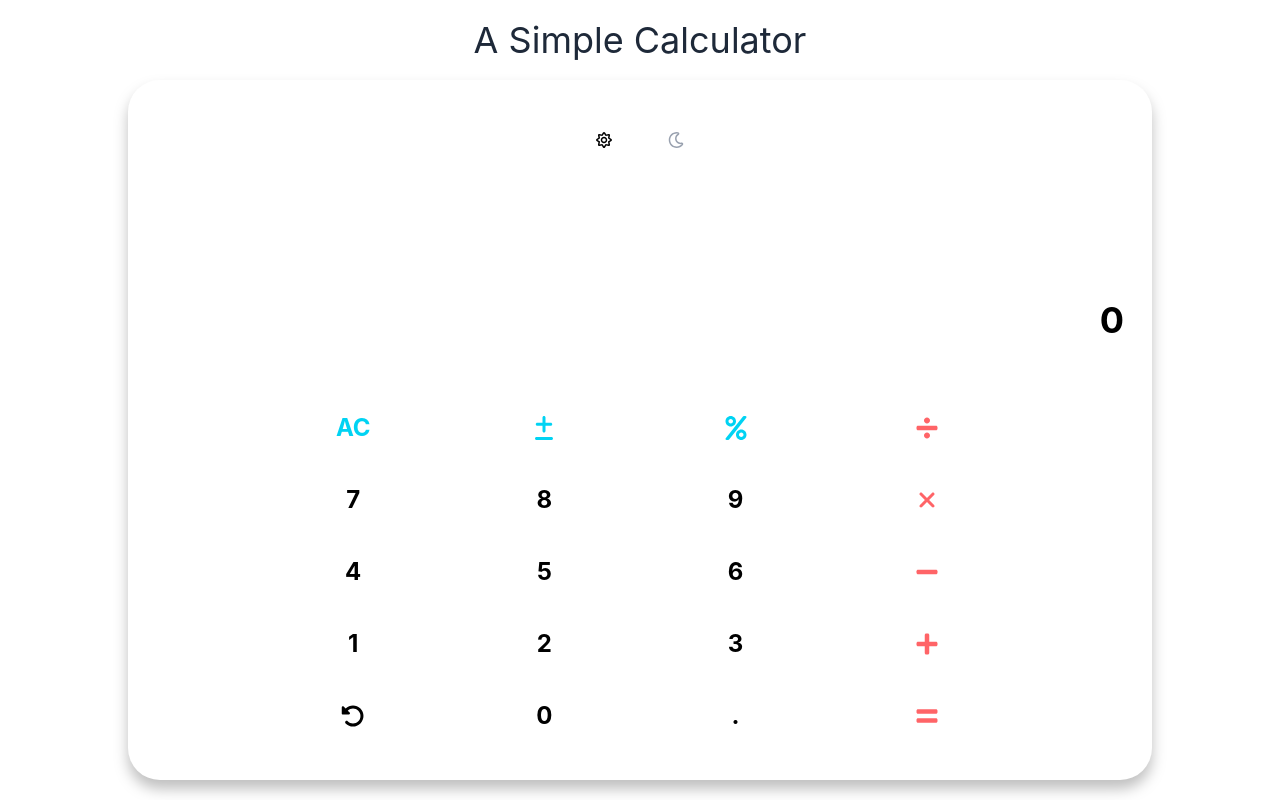
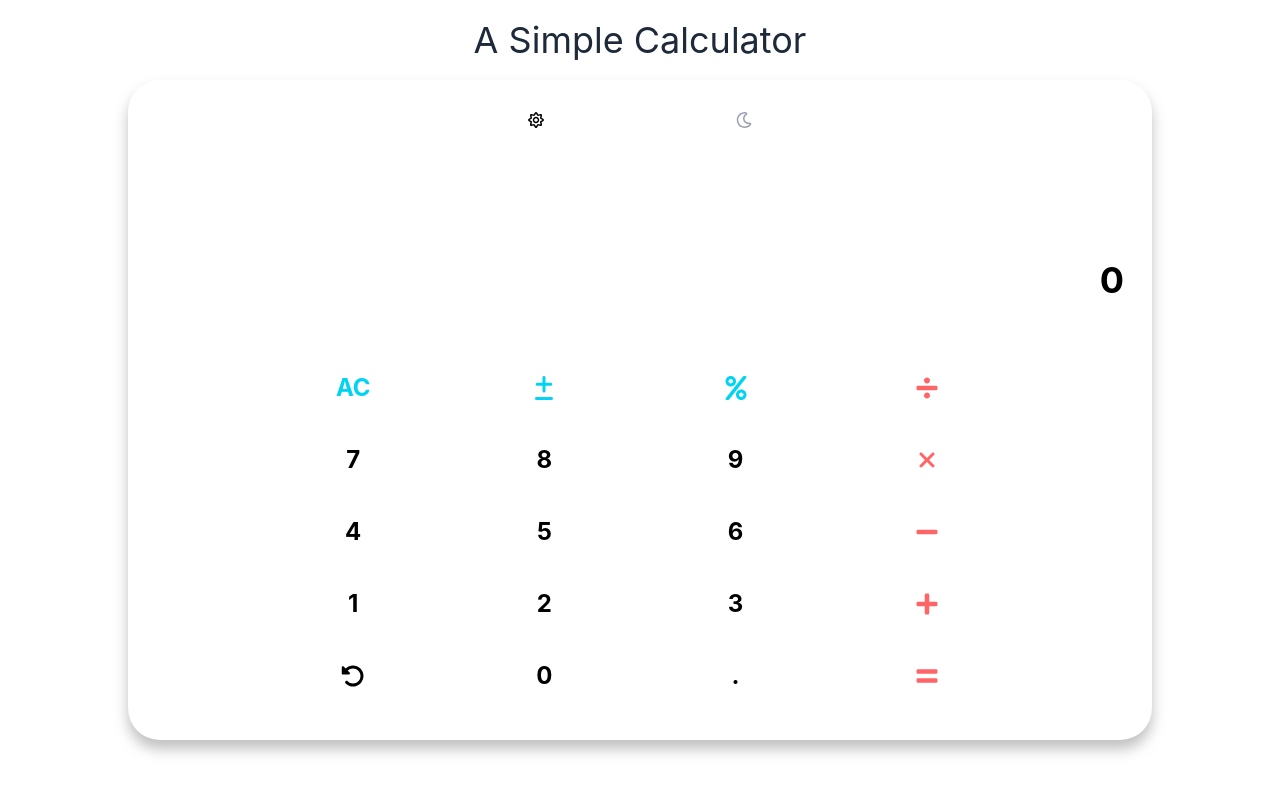
Before and after one commit to setiyawt04/a-simple-react-calculator, a React (Vite) app: page / in a window 1280 px wide. Built offline with nearby package versions, Linux system fonts and the light colour scheme.

Commit message:
a simple react calculator

```diff
--- a/src/App.jsx
+++ b/src/App.jsx
@@ -132,8 +132,8 @@ function App() {
     <>
     <h1 className='m-5 text-center text-2xl md:text-4xl text-gray-800'>A Simple Calculator</h1>
       <div className={`drop-shadow-xl/25 h-[75vh] w-[80vw] mx-auto rounded-4xl pt-5 ${light ? 'bg-gray-700' : 'bg-white'}`}>
-        <div className={`md:w-[10vw] w-[25vw] h-[10vh] rounded-2xl z-20 mx-auto relative ${light ? 'bg-gray-600' : 'bg-white'}`}>
-          <div className='flex justify-between items-center absolute top-0 left-0 w-full h-full p-2 md:p-5'>
+        <div className={`md:w-[20vw] md:h-[5vh] w-[25vw] h-[5vh] rounded-2xl z-20 mx-auto relative ${light ? 'bg-gray-600' : 'bg-white'}`}>
+          <div className='flex justify-between items-center absolute top-0 left-0 w-full h-full p-2 md:p-4'>
 
             <FaRegSun className={`text-base ${light ? 'text-gray-400' : 'text-black'}`} onClick={handleLight}/>
 
```
